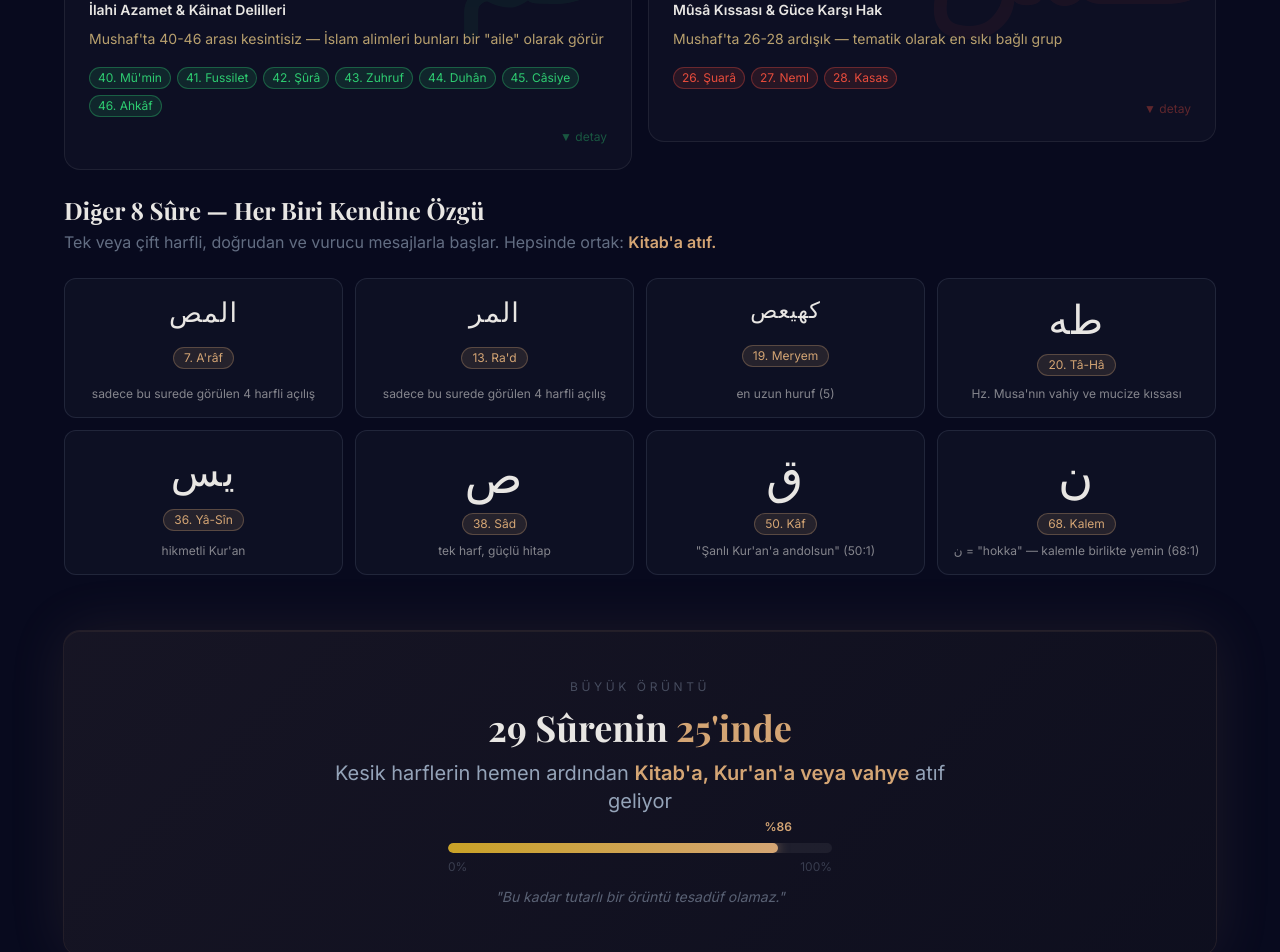
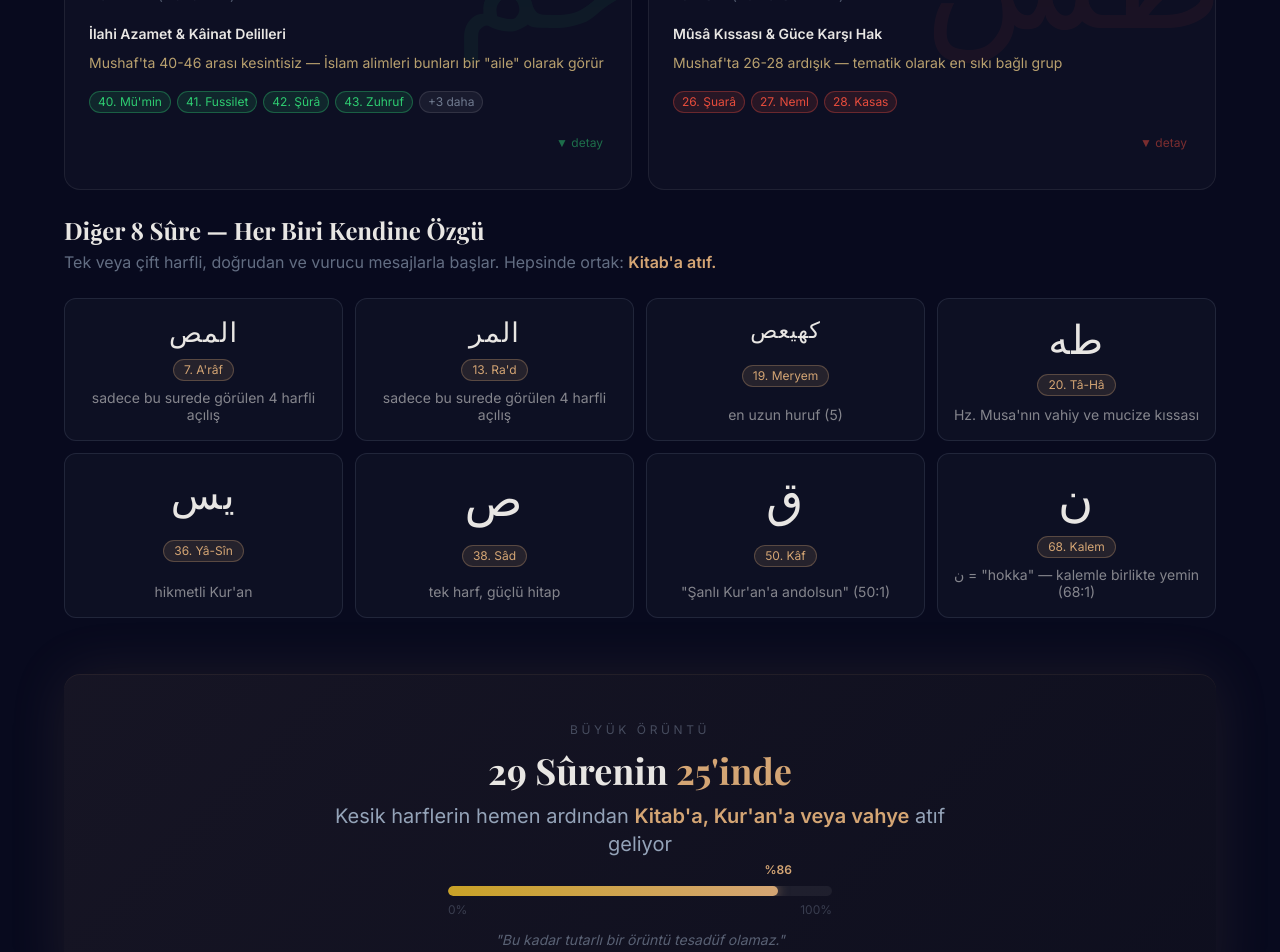
Before and after one commit to serdarbozoglan/qurancodex, a React (Vite) app: page / in a window 1280 px wide. Shown: the part 2280-3232 px from the top of the page. Built offline with nearby package versions, Linux system fonts and the light colour scheme; a web font is replaced by a local one.

Commit message:
style: fix group card UX — font size, badge overflow, watermark, touch target

```diff
--- a/src/sections/LinguisticDNA.jsx
+++ b/src/sections/LinguisticDNA.jsx
@@ -320,7 +320,7 @@ export default function LinguisticDNA() {
                   fontFamily: "'KFGQPC', 'Amiri Quran', serif",
                   fontSize: 'clamp(5rem, 12vw, 9rem)',
                   color: group.color,
-                  opacity: isOpen ? 0.1 : 0.06,
+                  opacity: isOpen ? 0.08 : 0.06,
                   lineHeight: 1,
                   userSelect: 'none',
                   pointerEvents: 'none',
@@ -369,9 +369,9 @@ export default function LinguisticDNA() {
                   {language === 'tr' ? group.pattern : group.patternEn}
                 </p>
 
-                {/* Sura tags */}
+                {/* Sura tags — max 4 visible, rest collapsed */}
                 <div className="flex flex-wrap gap-1.5 mb-2">
-                  {group.suras.map((s, j) => (
+                  {group.suras.slice(0, 4).map((s, j) => (
                     <span
                       key={j}
                       className="text-xs font-body px-2 py-0.5 rounded-full"
@@ -384,6 +384,18 @@ export default function LinguisticDNA() {
                       {s.num}. {s.name}
                     </span>
                   ))}
+                  {group.suras.length > 4 && (
+                    <span
+                      className="text-xs font-body px-2 py-0.5 rounded-full"
+                      style={{
+                        background: 'rgba(255,255,255,0.05)',
+                        color: 'rgba(148,163,184,0.7)',
+                        border: '1px solid rgba(255,255,255,0.1)',
+                      }}
+                    >
+                      +{group.suras.length - 4} {language === 'tr' ? 'daha' : 'more'}
+                    </span>
+                  )}
                 </div>
 
                 {/* Expanded detail */}
@@ -416,13 +428,13 @@ export default function LinguisticDNA() {
                         if (bullet.startsWith('→ not:') || bullet.startsWith('→ note:')) {
                           const text = bullet.replace(/^→ not(?:e)?:/, '').trim();
                           return (
-                            <li key={bi} className="font-body text-xs leading-relaxed text-silver/55 pl-3">
+                            <li key={bi} className="font-body text-sm leading-relaxed text-silver/60 pl-3">
                               ✦ {text}
                             </li>
                           );
                         }
                         return (
-                          <li key={bi} className="flex gap-2 items-start font-body text-sm text-silver leading-relaxed">
+                          <li key={bi} className="flex gap-2 items-start font-body text-base text-silver leading-relaxed">
                             <span style={{ color: group.color, marginTop: '0.2em', flexShrink: 0 }}>·</span>
                             <span>{bullet}</span>
                           </li>
@@ -432,15 +444,18 @@ export default function LinguisticDNA() {
                   </motion.div>
                 )}
 
-                {/* Expand hint */}
-                <p
-                  className="text-xs font-body mt-3 text-right"
-                  style={{ color: `${group.color}60` }}
-                >
-                  {isOpen
-                    ? (language === 'tr' ? '▲ kapat' : '▲ close')
-                    : (language === 'tr' ? '▼ detay' : '▼ detail')}
-                </p>
+                {/* Expand hint — proper touch target */}
+                <div className="flex justify-end mt-2">
+                  <button
+                    className="font-body text-xs min-h-[44px] min-w-[44px] flex items-center justify-end px-1"
+                    style={{ color: `${group.color}80`, background: 'transparent', border: 'none', cursor: 'pointer' }}
+                    aria-label={isOpen ? 'Kapat' : 'Detayı göster'}
+                  >
+                    {isOpen
+                      ? (language === 'tr' ? '▲ kapat' : '▲ close')
+                      : (language === 'tr' ? '▼ detay' : '▼ detail')}
+                  </button>
+                </div>
               </div>
             </motion.div>
           );
@@ -512,7 +527,7 @@ export default function LinguisticDNA() {
                   {s.num}. {language === 'tr' ? s.name : s.nameEn}
                 </span>
                 {/* Desc — muted white, not gold */}
-                <span className="text-xs font-body leading-tight" style={{ color: 'rgba(232,230,227,0.55)' }}>{s.desc}</span>
+                <span className="text-sm font-body leading-tight" style={{ color: 'rgba(232,230,227,0.55)' }}>{s.desc}</span>
               </motion.div>
             );
           })}
@@ -525,7 +540,7 @@ export default function LinguisticDNA() {
         className="rounded-2xl p-8 md:p-12 mb-8 text-center"
         style={{
           background: 'linear-gradient(135deg, rgba(212,165,116,0.07), rgba(201,162,39,0.03))',
-          boxShadow: '0 0 0 1px rgba(212,165,116,0.1), 0 0 60px rgba(212,165,116,0.1), inset 0 1px 0 rgba(212,165,116,0.08)',
+          boxShadow: '0 0 60px rgba(212,165,116,0.1), inset 0 1px 0 rgba(212,165,116,0.08)',
         }}
       >
         <p className="text-silver/40 text-xs uppercase tracking-[0.3em] font-body mb-3">
@@ -596,7 +611,7 @@ export default function LinguisticDNA() {
             }}
           >
             <span
-              className="block font-body font-extrabold text-2xl mb-2"
+              className="block font-body font-extrabold text-xl mb-2"
               style={{ color: '#d4a574' }}
             >
               {d.num}
```
